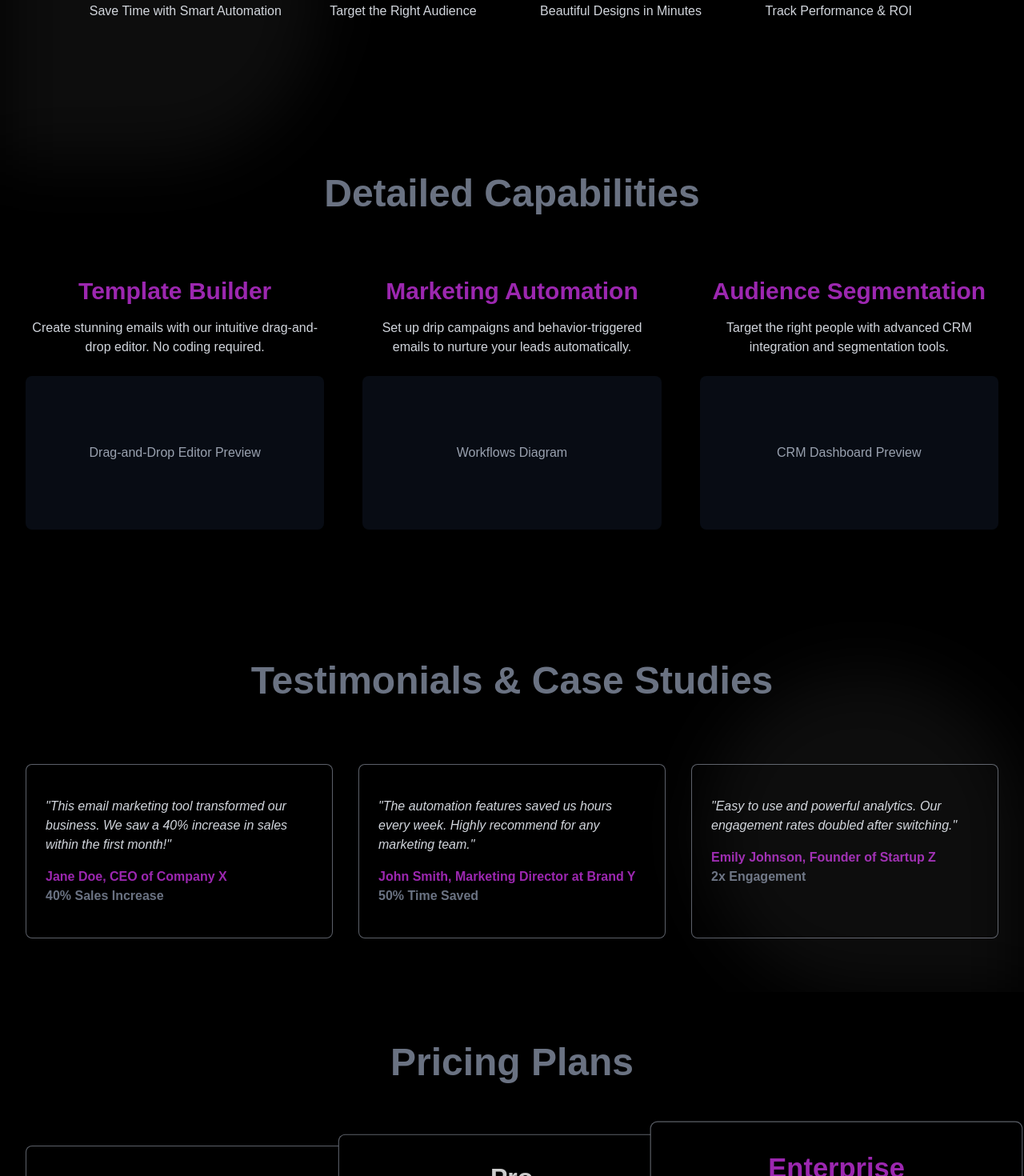
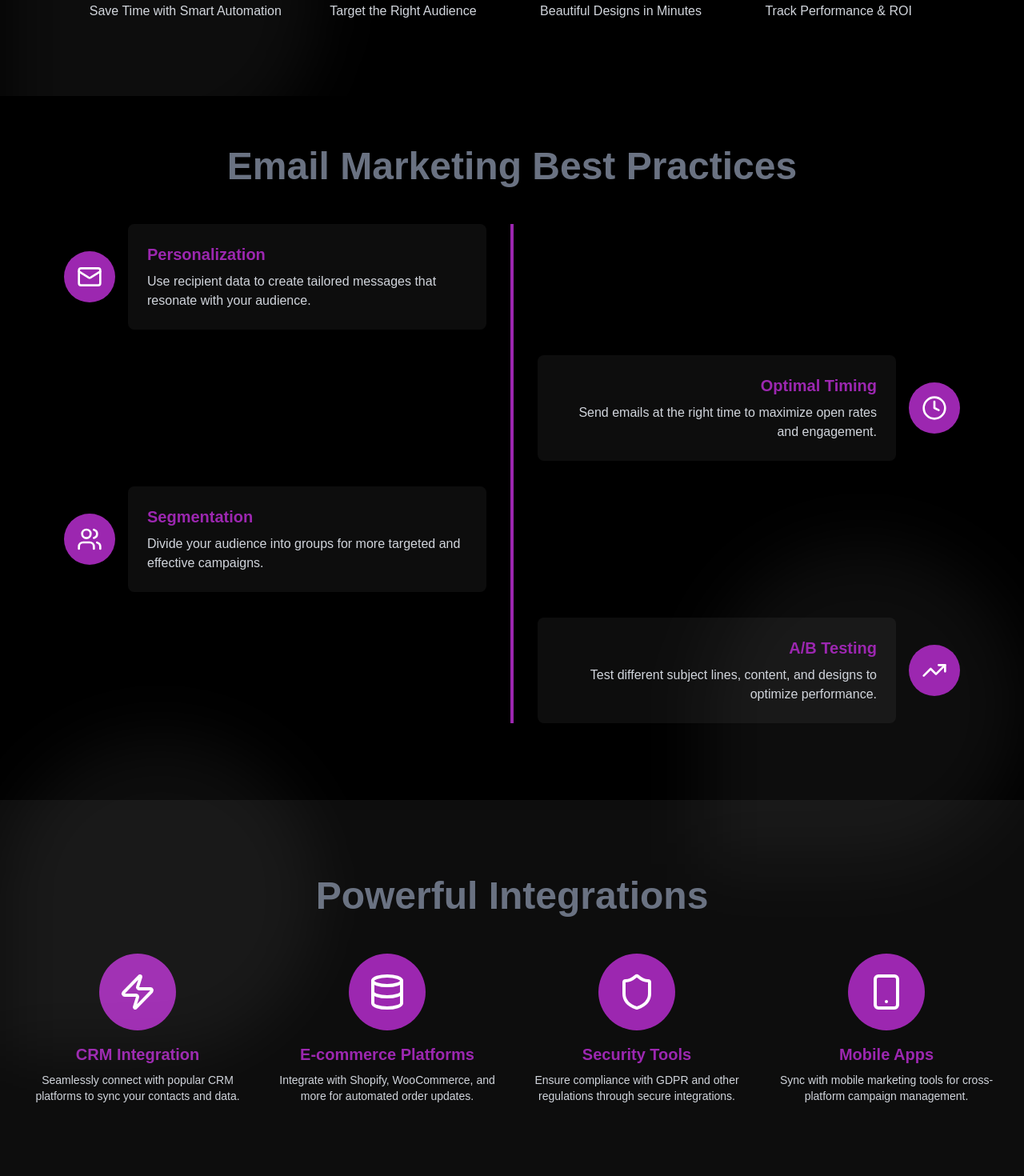
Before and after one commit to danish-full-stack-dev/Landing-page, a Next.js app: page /pages/email-marketing in a window 1280 px wide. Shown: the part 1640-3110 px from the top of the page at 80% size. Built offline with nearby package versions, Linux system fonts and the light colour scheme.

Commit message:
integration and pratices added

```diff
--- /dev/null
+++ b/app/pages/email-marketing/components/BestPractices.tsx
@@ -0,0 +1,82 @@
+"use client";
+import React from "react";
+import { motion } from "framer-motion";
+import { Mail, Clock, Users, TrendingUp } from "lucide-react";
+
+const BestPractices = () => {
+  const practices = [
+    {
+      icon: Mail,
+      title: "Personalization",
+      description:
+        "Use recipient data to create tailored messages that resonate with your audience.",
+    },
+    {
+      icon: Clock,
+      title: "Optimal Timing",
+      description:
+        "Send emails at the right time to maximize open rates and engagement.",
+    },
+    {
+      icon: Users,
+      title: "Segmentation",
+      description:
+        "Divide your audience into groups for more targeted and effective campaigns.",
+    },
+    {
+      icon: TrendingUp,
+      title: "A/B Testing",
+      description:
+        "Test different subject lines, content, and designs to optimize performance.",
+    },
+  ];
+
+  return (
+    <section className="bg-black text-gray-500 py-16 px-4 sm:px-6 lg:px-8 relative">
+      <div className="absolute h-100 w-100 bg-white/5 blur-2xl rounded-br-full rounded-t-full -bottom-20 right-0"></div>
+      <div className="max-w-6xl mx-auto">
+        <motion.h2
+          className="text-3xl sm:text-4xl md:text-5xl font-bold text-center mb-12"
+          initial={{ opacity: 0, y: -50 }}
+          whileInView={{ opacity: 1, y: 0 }}
+          transition={{ duration: 0.8 }}
+          viewport={{ once: false }}
+        >
+          Email Marketing Best Practices
+        </motion.h2>
+        <div className="relative">
+          {/* Vertical line */}
+          <div className="absolute left-1/2 transform -translate-x-1/2 w-1 bg-[#9C27B0] h-full"></div>
+          {practices.map((practice, index) => (
+            <motion.div
+              key={index}
+              className={`flex items-center mb-8 ${index % 2 === 0 ? "justify-start" : "justify-end"}`}
+              initial={{ opacity: 0, x: index % 2 === 0 ? -100 : 100 }}
+              whileInView={{ opacity: 1, x: 0 }}
+              transition={{ duration: 0.8, delay: index * 0.2 }}
+              viewport={{ once: true }}
+            >
+              <div
+                className={`flex items-center ${index % 2 === 0 ? "flex-row" : "flex-row-reverse"}`}
+              >
+                <div className="bg-[#9C27B0] rounded-full p-4 mr-4 ml-4">
+                  <practice.icon className="w-8 h-8 text-white" />
+                </div>
+                <div
+                  className={`bg-white/5 p-6 rounded-lg max-w-md ${index % 2 === 0 ? "text-left" : "text-right"}`}
+                >
+                  <h3 className="text-xl font-semibold mb-2 text-[#9C27B0]">
+                    {practice.title}
+                  </h3>
+                  <p className="text-gray-300">{practice.description}</p>
+                </div>
+              </div>
+            </motion.div>
+          ))}
+        </div>
+      </div>
+    </section>
+  );
+};
+
+export default BestPractices;
--- /dev/null
+++ b/app/pages/email-marketing/components/Integrations.tsx
@@ -0,0 +1,72 @@
+"use client";
+import React from "react";
+import { motion } from "framer-motion";
+import { Zap, Database, Shield, Smartphone } from "lucide-react";
+
+const Integrations = () => {
+  const integrations = [
+    {
+      icon: Zap,
+      title: "CRM Integration",
+      description:
+        "Seamlessly connect with popular CRM platforms to sync your contacts and data.",
+    },
+    {
+      icon: Database,
+      title: "E-commerce Platforms",
+      description:
+        "Integrate with Shopify, WooCommerce, and more for automated order updates.",
+    },
+    {
+      icon: Shield,
+      title: "Security Tools",
+      description:
+        "Ensure compliance with GDPR and other regulations through secure integrations.",
+    },
+    {
+      icon: Smartphone,
+      title: "Mobile Apps",
+      description:
+        "Sync with mobile marketing tools for cross-platform campaign management.",
+    },
+  ];
+
+  return (
+    <section className="bg-white/5 text-gray-500 py-24 px-4 sm:px-6 lg:px-8 relative">
+      <div className="absolute h-100 w-100 bg-white/5 blur-2xl rounded-br-full rounded-t-full -top-20 left-0"></div>
+      <div className="max-w-7xl mx-auto">
+        <motion.h2
+          className="text-3xl sm:text-4xl md:text-5xl font-bold text-center mb-12"
+          initial={{ opacity: 0, y: -50 }}
+          whileInView={{ opacity: 1, y: 0 }}
+          transition={{ duration: 0.8 }}
+          viewport={{ once: true }}
+        >
+          Powerful Integrations
+        </motion.h2>
+        <div className="grid grid-cols-2 sm:grid-cols-4 gap-8">
+          {integrations.map((integration, index) => (
+            <motion.div
+              key={index}
+              className="text-center flex flex-col items-center hover:scale-105 transition-all duration-300"
+              initial={{ opacity: 0, scale: 0.8 }}
+              whileInView={{ opacity: 1, scale: 1 }}
+              transition={{ duration: 0.6, delay: index * 0.1 }}
+              viewport={{ once: false }}
+            >
+              <div className="bg-[#9C27B0] rounded-full p-6 mb-4">
+                <integration.icon className="w-12 h-12 text-white" />
+              </div>
+              <h3 className="text-xl font-semibold mb-2 text-[#9C27B0]">
+                {integration.title}
+              </h3>
+              <p className="text-gray-300 text-sm">{integration.description}</p>
+            </motion.div>
+          ))}
+        </div>
+      </div>
+    </section>
+  );
+};
+
+export default Integrations;
--- a/app/pages/email-marketing/page.tsx
+++ b/app/pages/email-marketing/page.tsx
@@ -2,6 +2,8 @@ import React from "react";
 import Hero from "./components/Hero";
 import SocialProof from "./components/SocialProof";
 import FeaturesBenefits from "./components/FeaturesBenefits";
+import BestPractices from "./components/BestPractices";
+import Integrations from "./components/Integrations";
 import Capabilities from "./components/Capabilities";
 import Testimonials from "./components/Testimonials";
 import Pricing from "./components/Pricing";
@@ -14,6 +16,8 @@ export default function Page() {
       <Hero />
       <SocialProof />
       <FeaturesBenefits />
+      <BestPractices />
+      <Integrations />
       <Capabilities />
       <Testimonials />
       <Pricing />
```
